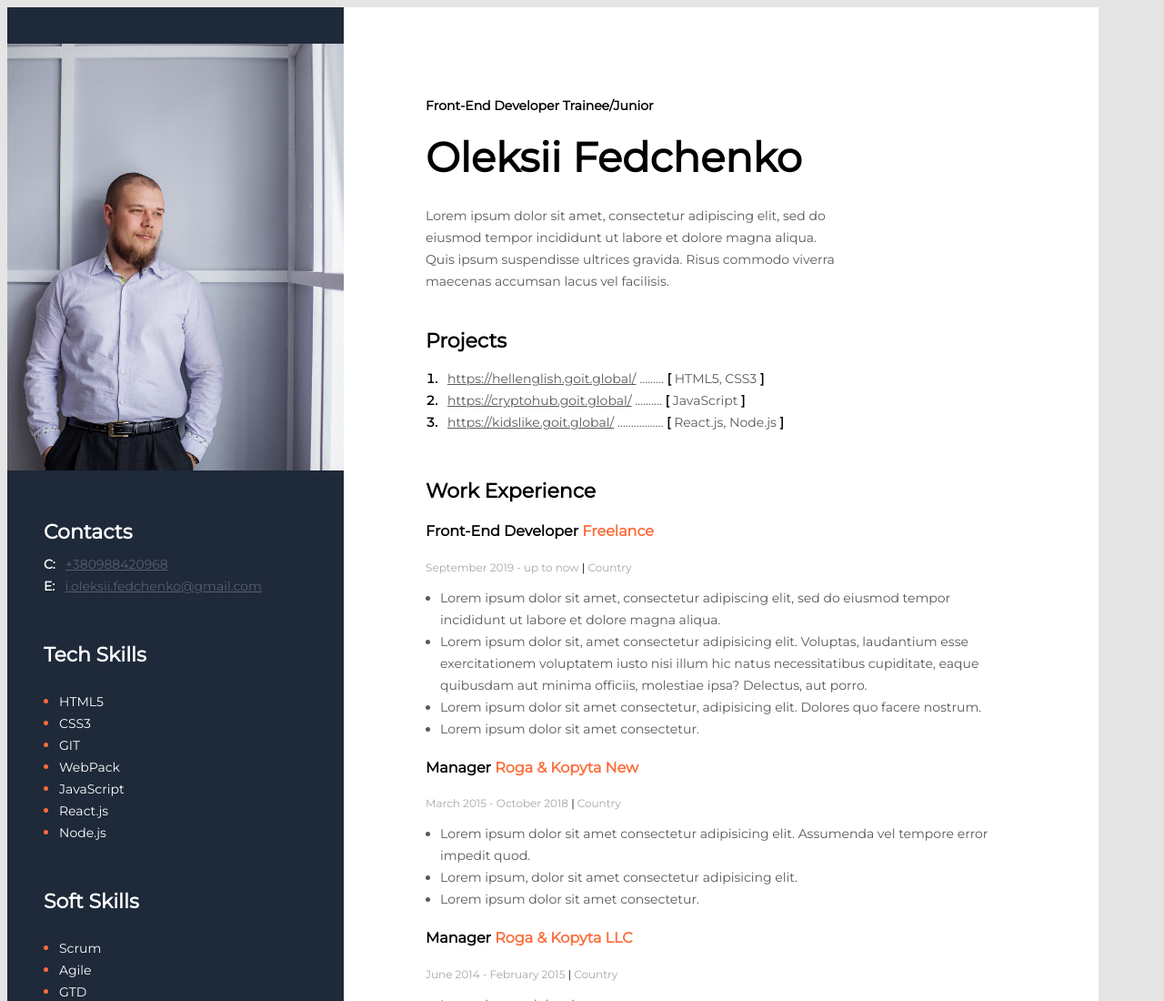
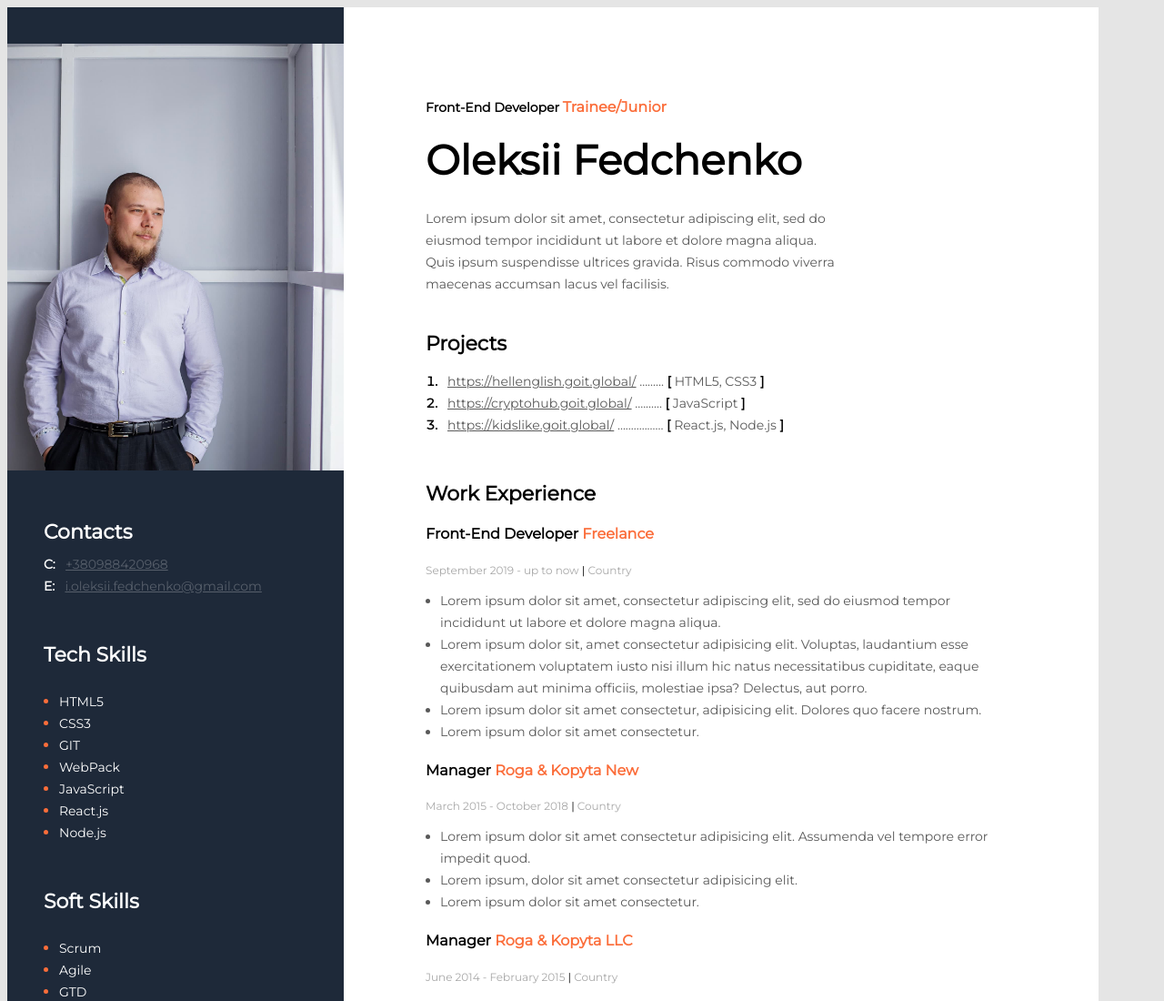
Before and after one commit to oleksii-fedchenko/my-first-site, a plain HTML site: page index.html in a window 1280 px wide. Shown: the top 1100 px of the page at 91% size. Drawn offline with Linux system fonts and the light colour scheme.

Commit message:
Update index.html

```diff
--- a/index.html
+++ b/index.html
@@ -16,7 +16,7 @@
         <div class="main-content-section">
             <!-- About Me section -->
             <div class="about-me-section">
-                <h2 class="about-me-profession">Front-End Developer Trainee/Junior</h2>
+                <h2 class="about-me-profession">Front-End Developer <span class="main-section-orange">Trainee/Junior</span></h2>
                 <h1 class="my-name">Oleksii Fedchenko</h1>
 
                 <p class="about-me-description">Lorem ipsum dolor sit amet, consectetur adipiscing elit, sed do eiusmod tempor incididunt ut labore et dolore magna aliqua. Quis ipsum suspendisse ultrices gravida. Risus commodo viverra maecenas accumsan lacus vel facilisis. </p>
```
